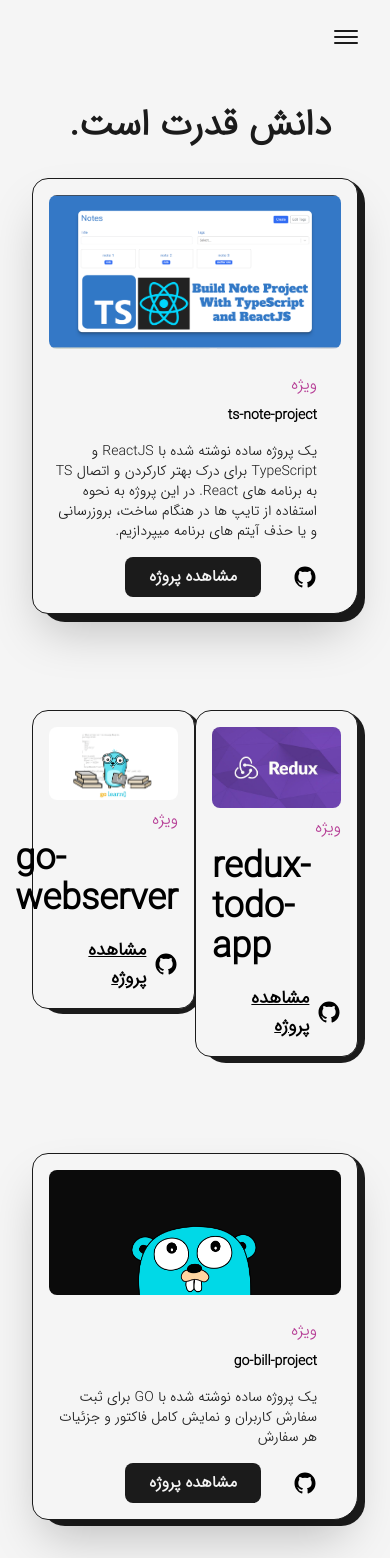
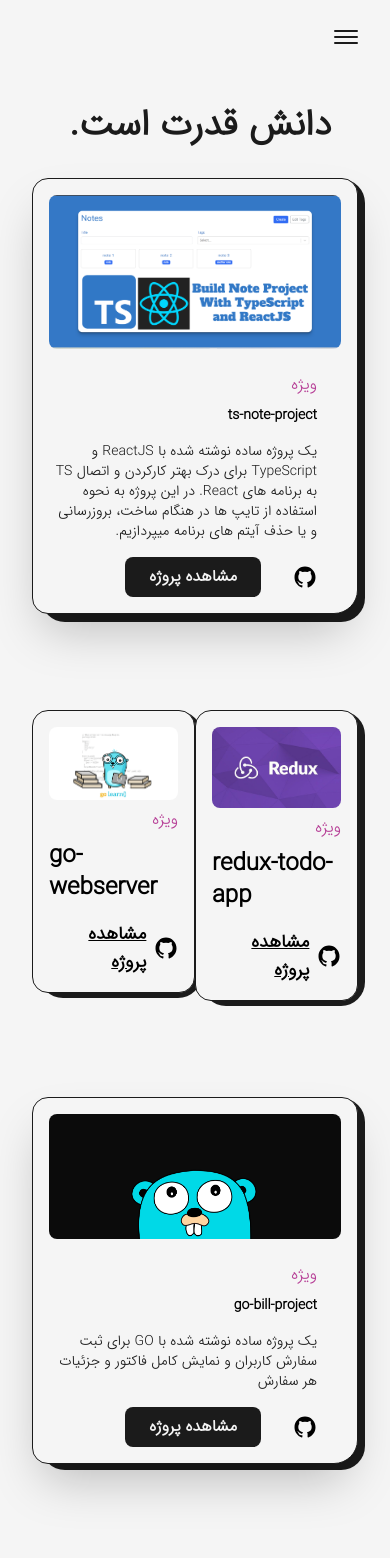
Before and after one commit to pooulad/pooulad.github.io, a Next.js app: page /projects in a window 390 px wide. Shown: the top 1558 px of the page. Built offline with nearby package versions, Linux system fonts and the light colour scheme.

Commit message:
Update projects.tsx

```diff
--- a/src/pages/projects.tsx
+++ b/src/pages/projects.tsx
@@ -113,7 +113,7 @@
           href={link}
           target={"_blank"}
         >
-          <h2 className="my-2 w-full text-left text-4xl font-bold">{title}</h2>
+          <h2 className="my-2 w-full text-left text-4xl font-bold lg:text-2xl">{title}</h2>
         </Link>
         <div className="w-full mt-2 flex items-center justify-between">
           <Link className="w-8" href={github} target={"_blank"}>
```
